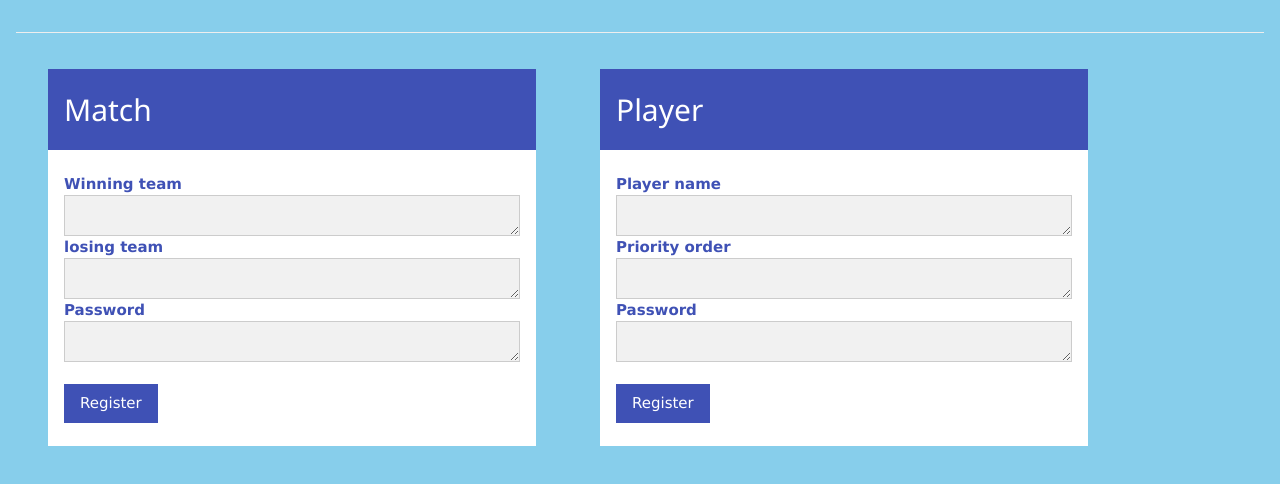
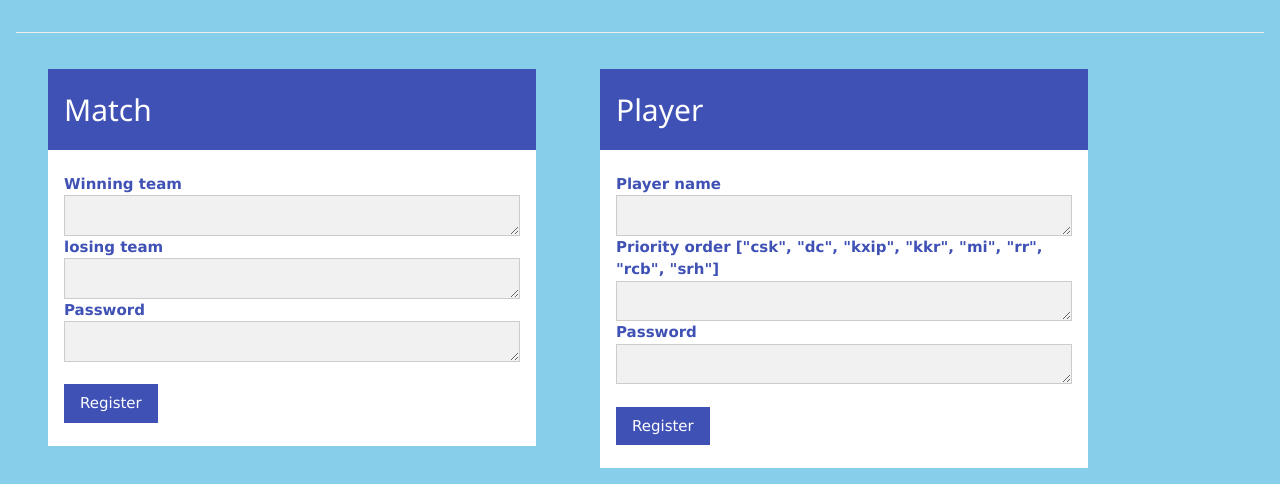
Before and after one commit to ShivaramaPranav/ToDo-APIService, a Flask app: page /api/v1/league/home in a window 1280 px wide. Shown: the part 415-899 px from the top of the page. Run offline with Flask 2, Linux system fonts and the light colour scheme; data that the repository does not hold is empty.

Commit message:
Update home.html

```diff
--- a/templates/home.html
+++ b/templates/home.html
@@ -63,7 +63,7 @@
 			<br>
 			<label class="w3-text-indigo"> <b>Player name</b></label>
 			<textarea id="playerName" name="playerName" rows="1" cols="15" class="w3-input w3-border w3-light-grey"></textarea>
-			<label class="w3-text-indigo"> <b>Priority order</b></label>
+			<label class="w3-text-indigo"> <b>Priority order ["csk", "dc", "kxip", "kkr", "mi", "rr", "rcb", "srh"]</b></label>
 			<textarea id="priorityOrder" name="priorityOrder" rows="1" cols="15" class="w3-input w3-border w3-light-grey"></textarea>
 			<label class="w3-text-indigo"> <b>Password</b></label>
 			<textarea id="pass2" name="pass2" rows="1" cols="3" class="w3-input w3-border w3-light-grey"></textarea>
```
